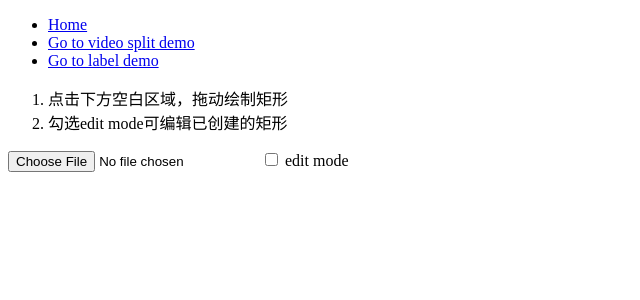
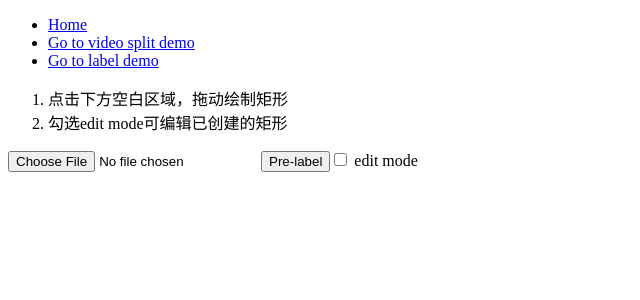
Before and after one commit to vivihuang/label-it, a React app: page /label-demo in a window 1280 px wide. Shown: the top 300 px of the page, without its empty margins (0-640 px from the left). Built offline with nearby package versions, Linux system fonts and the light colour scheme.

Commit message:
发送图片到后端得到boxes的坐标点

```diff
--- a/src/app/components/LabelDemo.js
+++ b/src/app/components/LabelDemo.js
@@ -23,7 +23,8 @@ export default class LabelDemo extends React.Component {
         type: 'RECTANGLE',
       },
       layers: [],
-      editMode: false
+      editMode: false,
+      preLabelURL: 'http://localhost:40022/detect'
     };
 
     this.points = [];
@@ -40,6 +41,9 @@ export default class LabelDemo extends React.Component {
   _onSelectFile = (e) => {
     const img = new Image();
     const file = URL.createObjectURL(e.target.files[0]);
+    this.setState({
+      imageFile: e.target.files[0]
+    });
 
     img.src = file;
     img.onload = () => {
@@ -146,6 +150,22 @@ export default class LabelDemo extends React.Component {
     })
   }
 
+  _onPreLabel = () => {
+    const formData = new FormData();
+    formData.append('image', this.state.imageFile);
+    fetch(this.state.preLabelURL, {
+      method: 'POST',
+      body: formData,
+      mode: "cors"
+    }).then(res => res.json())
+        .then(response => this._updatePreLabeledBoxes(response))
+        .catch(err => console.error('Error:', err));
+  }
+
+  _updatePreLabeledBoxes = (boxesArray) => {
+
+  }
+
   render() {
     const {file, width, height, scale, image} = this.state;
     return (
@@ -158,6 +178,7 @@ export default class LabelDemo extends React.Component {
         </div>
         <div>
           <input type="file" onChange={this._onSelectFile} />
+          <button onClick={this._onPreLabel}>Pre-label</button>
           <input type="checkbox" name="editable" onChange={this._onEditChange}/> edit mode
         </div>
         <svg
--- a/src/app/components/Rectangle.js
+++ b/src/app/components/Rectangle.js
@@ -12,9 +12,9 @@ const Rectangle = ({shape, style, onUpdateShape, editMode = false}) => {
         height={shape[3]}
         style={{
           ...style,
-          fill: 'rgb(0,0,255)',
+          fill: 'none',
           strokeWidth: 3,
-          stroke: 'rgb(0, 0, 0)'
+          stroke: 'red'
         }} />
       }
       {
```
